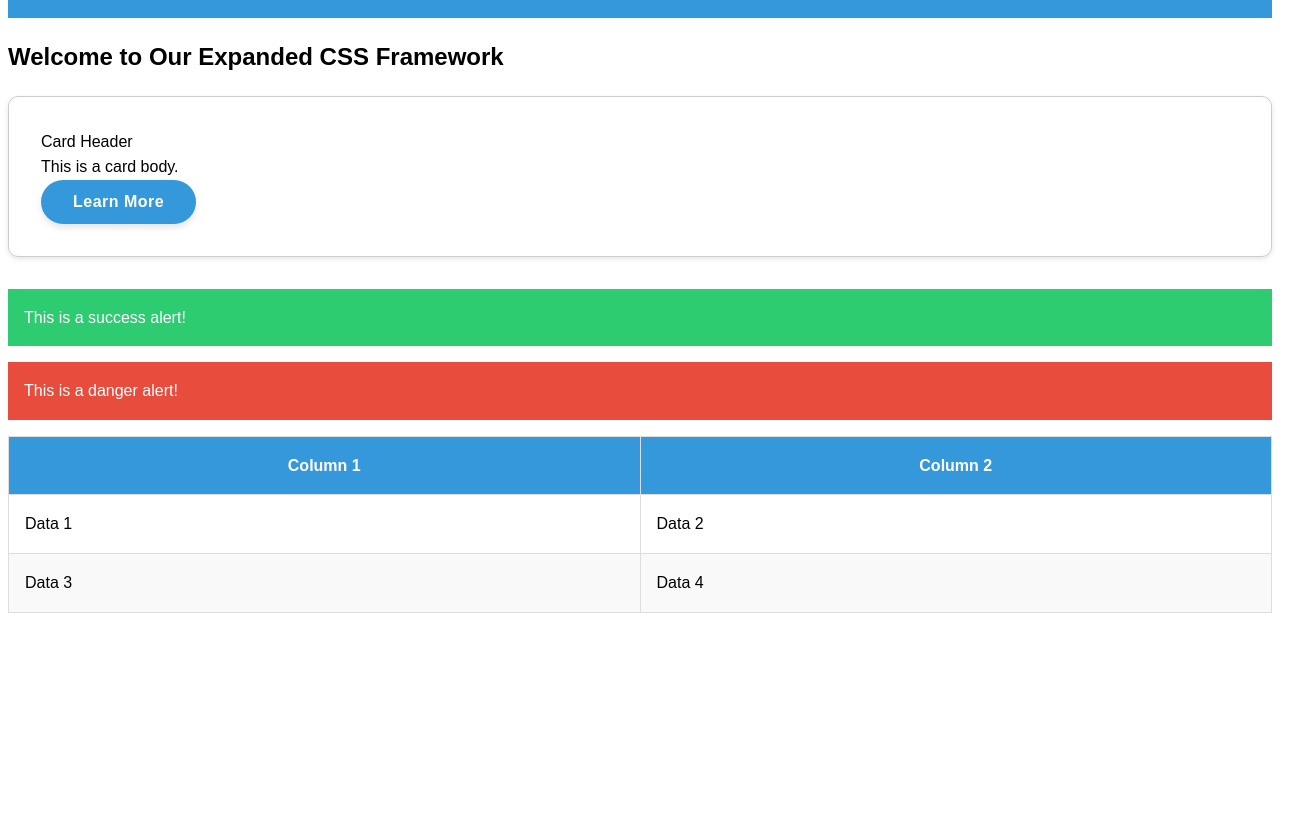
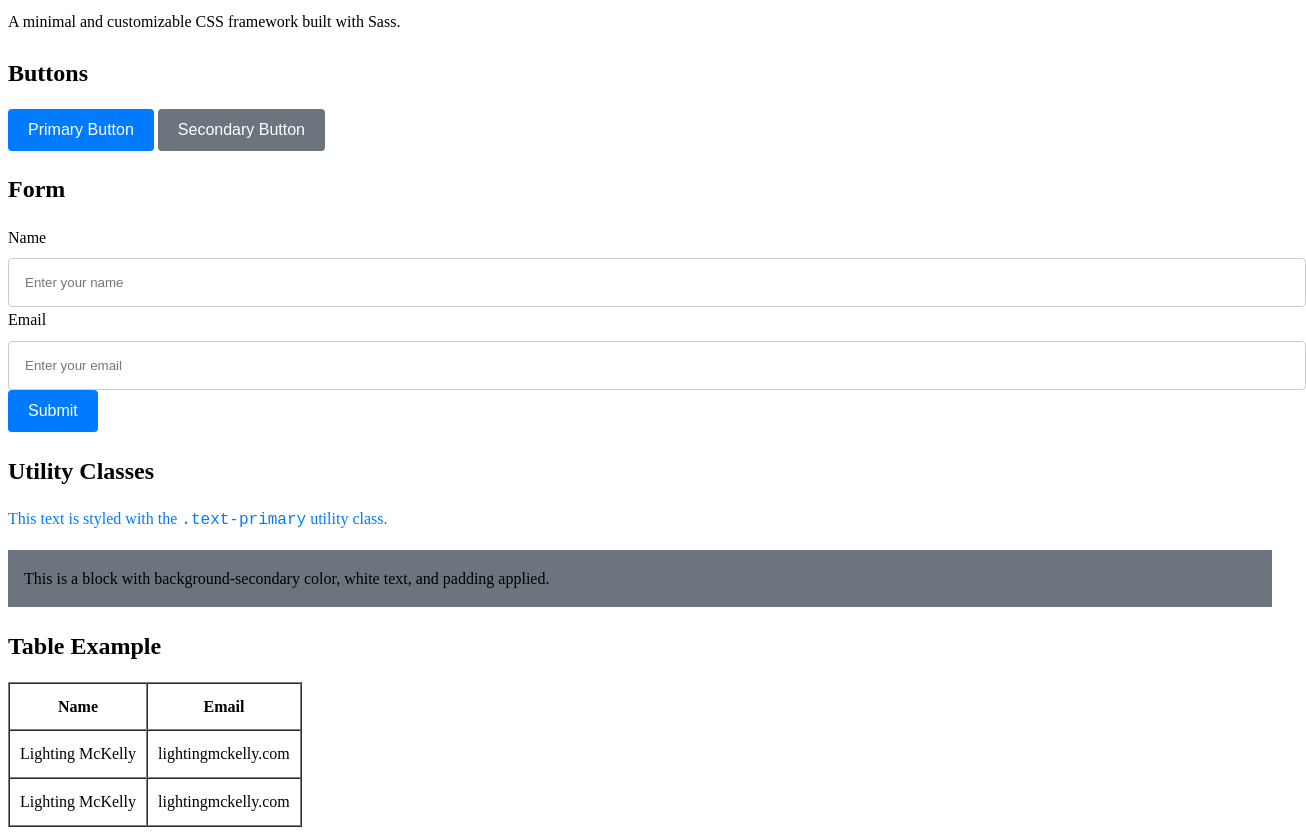
Before and after one commit to hulouis/CSS-Framework, a plain HTML site: page index.html in a window 1280 px wide. Shown: the part 80-915 px from the top of the page, 1306 px wide, since content can reach past the window. Before the commit the page ends 800 px from the top, so only its background shows below. Drawn offline with Linux system fonts and the light colour scheme; files that its build step writes are made by us from their sources.

Commit message:
Add files via upload

```diff
--- /dev/null
+++ b/css-framework.css
@@ -0,0 +1,84 @@
+body {
+    font-size: 16px;
+    font-weight: 400;
+    line-height: 1.6;
+  }
+
+  h1, h2, h3, h4, h5, h6 {
+    margin-bottom: 1rem;
+    font-weight: bold;
+  }
+
+  p {
+    margin-bottom: 1rem;
+  }
+
+  .btn {
+    padding: 0.75rem 1.25rem;
+    border-radius: 4px;
+    border: none;
+    cursor: pointer;
+    font-size: 16px;
+  }
+
+  .btn-primary {
+    background-color: #007bff;
+    color: white;
+  }
+
+  .btn-secondary {
+    background-color: #6c757d;
+    color: white;
+  }
+
+  .form-label {
+    display: block;
+    margin-bottom: 0.5rem;
+  }
+
+  .form-input {
+    padding: 1rem;
+    border: 1px solid #ccc;
+    border-radius: 4px;
+    width: 100%;
+  }
+
+  .m-0 {
+    margin: 0;
+  }
+
+  .m-1 {
+    margin: 0.5rem;
+  }
+
+  .m-2 {
+    margin: 1rem;
+  }
+
+  .p-0 {
+    padding: 0;
+  }
+
+  .p-1 {
+    padding: 0.5rem;
+  }
+
+  .p-2 {
+    padding: 1rem;
+  }
+
+  .text-primary {
+    color: #007bff;
+  }
+
+  .bg-primary {
+    background-color: #007bff;
+  }
+
+  .text-secondary {
+    color: #6c757d;
+  }
+
+  .bg-secondary {
+    background-color: #6c757d;
+  }
--- a/index.html
+++ b/index.html
@@ -3,60 +3,66 @@
 <head>
     <meta charset="UTF-8">
     <meta name="viewport" content="width=device-width, initial-scale=1.0">
-  <link rel="stylesheet" href="dist/styles.css">
-  <title>CSS Framework Demo</title>
+    <link rel="stylesheet" href="dist/css-framework.css"> <!-- Link to the compiled CSS file -->
+    <title>CSS Framework</title>
 </head>
 <body>
-  <header class="nav">
-    <div class="nav__logo">Framework</div>
 
-    <!-- Hamburger Icon -->
-    <div class="nav__toggle" onclick="toggleMenu()">☰</div>
-
-    <ul class="nav__menu" id="menu">
-      <li class="nav__item"><a href="#">Home</a></li>
-      <li class="nav__item"><a href="#">About</a></li>
-      <li class="nav__item"><a href="#">Contact</a></li>
-    </ul>
+    <header>
+        <h1 class="heading">Welcome to CSS Framework</h1>
+        <p class="lead">A minimal and customizable CSS framework built with Sass.</p>
     </header>
 
+    <main>
         <section>
-    <h1 class="text-center">Welcome to Our Expanded CSS Framework</h1>
+            <h2>Buttons</h2>
+            <button class="btn btn-primary">Primary Button</button>
+            <button class="btn btn-secondary">Secondary Button</button>
+        </section>
 
-    <div class="card">
-      <div class="card__header">Card Header</div>
-      <div class="card__body">This is a card body.</div>
-      <div class="card__footer"><button class="btn btn--primary">Learn More</button></div>
+        <section>
+            <h2>Form</h2>
+            <form>
+                <div class="form-group">
+                    <label for="name" class="form-label">Name</label>
+                    <input type="text" id="name" class="form-input" placeholder="Enter your name">
                 </div>
+                <div class="form-group">
+                    <label for="email" class="form-label">Email</label>
+                    <input type="email" id="email" class="form-input" placeholder="Enter your email">
+                </div>
+                <button type="submit" class="btn btn-primary">Submit</button>
+            </form>
+        </section>
 
-    <div class="alert alert--success">This is a success alert!</div>
-    <div class="alert alert--danger">This is a danger alert!</div>
+        <section>
+            <h2>Utility Classes</h2>
+            <p class="text-primary">This text is styled with the <code>.text-primary</code> utility class.</p>
+            <p class="bg-secondary text-white p-2">This is a block with background-secondary color, white text, and padding applied.</p>
+        </section>
 
-    <table class="table">
+        <section>
+            <h2>Table Example</h2>
+            <table border="1" cellspacing="0" cellpadding="10">
                 <thead>
                     <tr>
-          <th>Column 1</th>
-          <th>Column 2</th>
+                        <th>Name</th>
+                        <th>Email</th>
                     </tr>
                 </thead>
                 <tbody>
                     <tr>
-          <td>Data 1</td>
-          <td>Data 2</td>
+                        <td>Lighting McKelly</td>
+                        <td>lightingmckelly.com</td>
                     </tr>
                     <tr>
-          <td>Data 3</td>
-          <td>Data 4</td>
+                        <td>Lighting McKelly</td>
+                        <td>lightingmckelly.com</td>
                     </tr>
                 </tbody>
             </table>
         </section>
+    </main>
 
-  <script>
-    function toggleMenu() {
-      const menu = document.getElementById('menu');
-      menu.classList.toggle('active');
-    }
-  </script>
 </body>
 </html>
--- /dev/null
+++ b/style.scss
@@ -0,0 +1,81 @@
+// _variables.scss
+$primary-color: #3498db;
+$secondary-color: #2ecc71;
+$font-family: 'Helvetica Neue', sans-serif;
+$font-size-base: 16px;
+$padding-base: 10px;
+$border-radius: 5px;
+
+// _reset.scss
+* {
+    margin: 0;
+    padding: 0;
+    box-sizing: border-box;
+  }
+
+  // _typography.scss
+body {
+    font-family: $font-family;
+    font-size: $font-size-base;
+    line-height: 1.5;
+    color: $secondary-color;
+  }
+
+  h1, h2, h3, h4, h5, h6 {
+    margin-bottom: $padding-base;
+  }
+
+  // _buttons.scss
+.btn {
+    @include button-styles($primary-color);
+    &.btn-secondary {
+      @include button-styles($secondary-color);
+    }
+  }
+ // _forms.scss
+.form-group {
+    margin-bottom: $padding-base;
+
+    .form-label {
+      display: block;
+      margin-bottom: 5px;
+      color: $primary-color;
+    }
+
+    .form-input {
+      width: 100%;
+      padding: $padding-base;
+      border: 1px solid $secondary-color;
+      border-radius: $border-radius;
+    }
+  }
+
+  // _tables.scss
+table {
+    width: 100%;
+    border-collapse: collapse;
+
+    th, td {
+      padding: $padding-base;
+      text-align: left;
+      border-bottom: 1px solid $secondary-color;
+    }
+  }
+
+  // _forms.scss
+.form-group {
+    margin-bottom: $padding-base;
+
+    .form-label {
+      display: block;
+      margin-bottom: 5px;
+      color: $primary-color;
+    }
+
+    .form-input {
+      width: 100%;
+      padding: $padding-base;
+      border: 1px solid $secondary-color;
+      border-radius: $border-radius;
+    }
+  }
```
Lines whose indentation alone changed are shown as unchanged.
